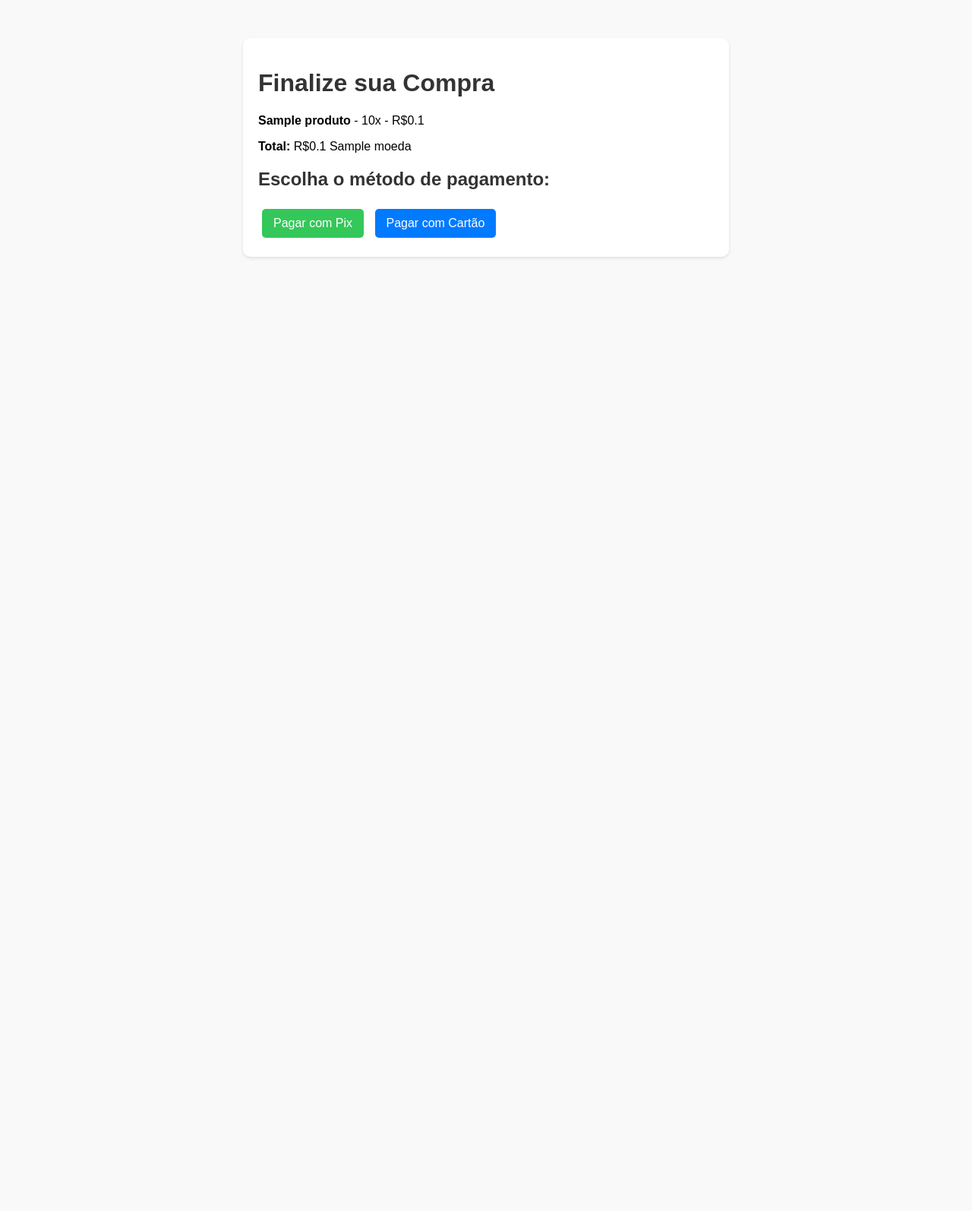
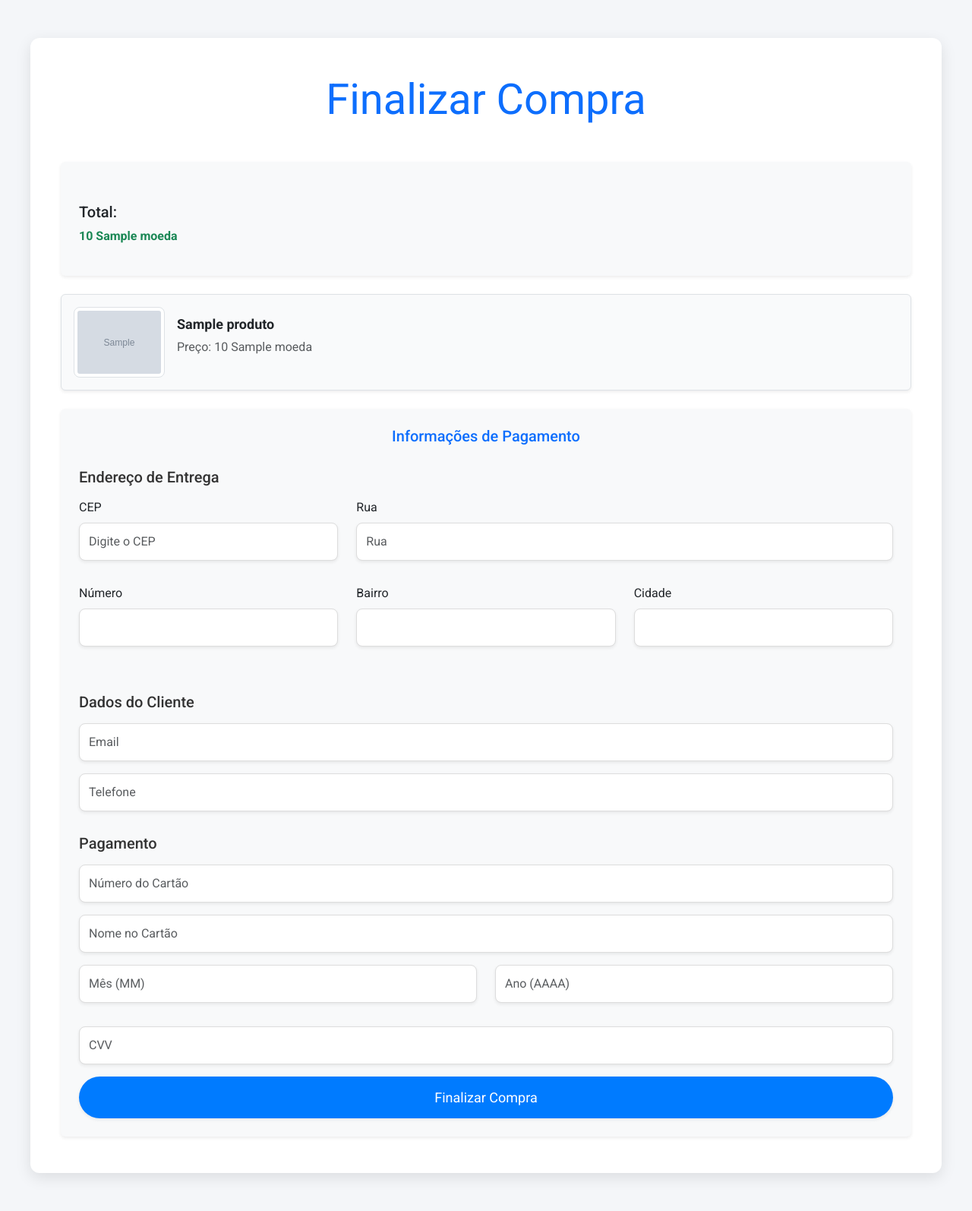
Before and after one commit to devrenanferrari/bytepay, a Flask app: template public/checkout/templates/checkout.html in a window 1280 px wide. Shown: the whole page at 76% size. Before the commit the page ends 340 px from the top, so only its background shows below. Run offline with Flask 3, Linux system fonts and the light colour scheme; the template is opened without the code that fills it: most values are stand-ins (such as "Sample title", 1, 10 or a date in 2020); grey boxes marked "Sample" are stand-in pictures.

Commit message:
Update checkout.html

```diff
--- a/public/checkout/templates/checkout.html
+++ b/public/checkout/templates/checkout.html
@@ -1,28 +1,132 @@
 <!DOCTYPE html>
 <html lang="pt-BR">
 <head>
-  <meta charset="UTF-8">
-  <meta name="viewport" content="width=device-width, initial-scale=1.0">
-  <title>Checkout</title>
-  <link rel="stylesheet" href="/static/styles.css">
+    <meta charset="UTF-8">
+    <meta name="viewport" content="width=device-width, initial-scale=1.0">
+    <title>Checkout</title>
+    <link href="https://fonts.googleapis.com/css2?family=Roboto:wght@400;500;700&display=swap" rel="stylesheet">
+    <link href="https://cdn.jsdelivr.net/npm/bootstrap@5.3.0-alpha1/dist/css/bootstrap.min.css" rel="stylesheet">
+    <link href="../static/checkout.css" rel="stylesheet">
 </head>
 <body>
-  <div class="container">
-    <h1>Finalize sua Compra</h1>
-    <ul>
-      {% for produto in produtos %}
-        <li>
-          <strong>{{ produto.title }}</strong> - {{ produto.quantity }}x - R${{ produto.price / 100 | round(2) }}
-        </li>
-      {% endfor %}
-    </ul>
-    <p><strong>Total:</strong> R${{ total / 100 | round(2) }} {{ moeda }}</p>
+    <div class="container py-5">
+        <div class="text-center mb-5">
+            <h1 class="display-4 text-primary">Finalizar Compra</h1>
+        </div>
 
-    <div class="payment-options">
-      <h2>Escolha o método de pagamento:</h2>
-      <a href="#" class="btn-pix">Pagar com Pix</a>
-      <a href="#" class="btn-cartao">Pagar com Cartão</a>
+        <div class="bg-light p-4 rounded shadow-sm mb-4">
+            <h4 class="text-dark">Total:</h4>
+            <p id="total-info" class="text-success fw-bold">{{ total }} {{ moeda }}</p>
+        </div>
+
+        <div id="products" class="my-4">
+            {% for produto in produtos %}
+            <div class="product d-flex align-items-center mb-3 p-3 border rounded shadow-sm">
+                <img src="{{ produto.image }}" alt="{{ produto.name }}" class="img-thumbnail" width="120">
+                <div class="ms-3">
+                    <h3 class="text-dark">{{ produto.name }}</h3>
+                    <p class="text-muted">Preço: {{ produto.price }} {{ moeda }}</p>
+                </div>
+            </div>
+            {% endfor %}
+        </div>
+
+        <form id="payment-form" class="bg-light p-4 rounded shadow-sm">
+            <h3 class="text-center text-primary mb-4">Informações de Pagamento</h3>
+
+            <h4 class="mb-3">Endereço de Entrega</h4>
+            <div class="row">
+                <div class="col-md-4 mb-3">
+                    <label for="cep" class="form-label">CEP</label>
+                    <input type="text" id="cep" class="form-control shadow-sm" placeholder="Digite o CEP" required>
+                </div>
+                <div class="col-md-8 mb-3">
+                    <label for="rua" class="form-label">Rua</label>
+                    <input type="text" id="rua" class="form-control shadow-sm" placeholder="Rua" required readonly>
+                </div>
+            </div>
+            <div class="row">
+                <div class="col-md-4 mb-3">
+                    <label for="numero" class="form-label">Número</label>
+                    <input type="text" id="numero" class="form-control shadow-sm" required>
+                </div>
+                <div class="col-md-4 mb-3">
+                    <label for="bairro" class="form-label">Bairro</label>
+                    <input type="text" id="bairro" class="form-control shadow-sm" required readonly>
+                </div>
+                <div class="col-md-4 mb-3">
+                    <label for="cidade" class="form-label">Cidade</label>
+                    <input type="text" id="cidade" class="form-control shadow-sm" required readonly>
+                </div>
+            </div>
+
+            <h4 class="mb-3">Dados do Cliente</h4>
+            <div class="mb-3">
+                <input type="email" name="email" class="form-control shadow-sm" placeholder="Email" required>
+            </div>
+            <div class="mb-3">
+                <input type="text" name="telefone" class="form-control shadow-sm" placeholder="Telefone" required>
+            </div>
+
+            <h4 class="mb-3">Pagamento</h4>
+            <div class="mb-3">
+                <input type="text" name="cardNumber" class="form-control shadow-sm" placeholder="Número do Cartão" required>
+            </div>
+            <div class="mb-3">
+                <input type="text" name="holderName" class="form-control shadow-sm" placeholder="Nome no Cartão" required>
+            </div>
+            <div class="row">
+                <div class="col-6 mb-3">
+                    <input type="text" name="expirationMonth" class="form-control shadow-sm" placeholder="Mês (MM)" required>
+                </div>
+                <div class="col-6 mb-3">
+                    <input type="text" name="expirationYear" class="form-control shadow-sm" placeholder="Ano (AAAA)" required>
+                </div>
+            </div>
+            <div class="mb-3">
+                <input type="text" name="cvv" class="form-control shadow-sm" placeholder="CVV" required>
+            </div>
+
+            <button type="submit" class="btn btn-primary btn-lg w-100 shadow-sm">Finalizar Compra</button>
+        </form>
     </div>
-  </div>
+
+    <script>
+        document.getElementById('cep').addEventListener('blur', function () {
+            const cep = this.value.replace(/\D/g, '');
+            if (cep.length === 8) {
+                fetch(`https://viacep.com.br/ws/${cep}/json/`)
+                    .then(response => response.json())
+                    .then(data => {
+                        if (!data.erro) {
+                            document.getElementById('rua').value = data.logradouro;
+                            document.getElementById('bairro').value = data.bairro;
+                            document.getElementById('cidade').value = data.localidade;
+                        } else {
+                            alert('CEP não encontrado!');
+                        }
+                    })
+                    .catch(() => alert('Erro ao buscar o CEP!'));
+            }
+        });
+
+        document.getElementById('payment-form').addEventListener('submit', async (e) => {
+            e.preventDefault();
+            const formData = new FormData(e.target);
+            const data = Object.fromEntries(formData.entries());
+
+            try {
+                const response = await fetch('/pagamento', {
+                    method: 'POST',
+                    headers: { 'Content-Type': 'application/json' },
+                    body: JSON.stringify(data)
+                });
+                const result = await response.json();
+                alert(result.mensagem || 'Pagamento processado com sucesso!');
+            } catch (error) {
+                alert('Erro ao processar pagamento!');
+            }
+        });
+    </script>
 </body>
 </html>
```
